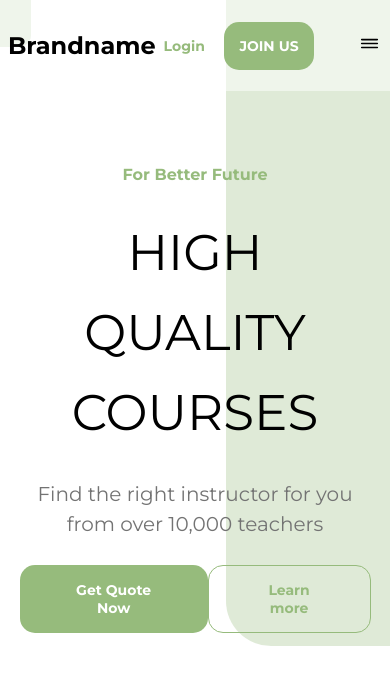
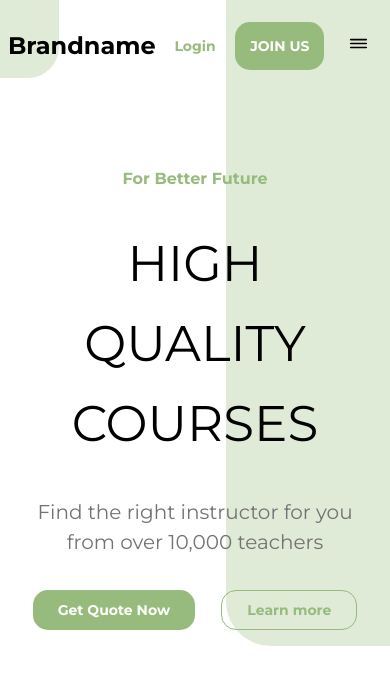
Before and after one commit to MuFReese/lending_school, a React (Vite) app: page / in a window 390 px wide. Shown: the top 684 px of the page. Built offline with nearby package versions, Linux system fonts and the light colour scheme.

Commit message:
Corrected component Button.tsx, move styles from stylled component in the file Button.module.scss

```diff
--- a/package.json
+++ b/package.json
@@ -26,6 +26,7 @@
     "eslint-plugin-react-hooks": "^5.2.0",
     "eslint-plugin-react-refresh": "^0.4.19",
     "globals": "^16.0.0",
+    "sass": "^1.89.2",
     "typescript": "~5.8.3",
     "typescript-eslint": "^8.30.1",
     "vite": "^6.3.5",
--- a/src/components/Button.tsx
+++ /dev/null
@@ -1,77 +0,0 @@
-import styled from "styled-components"
-
-
-
-
-export default function Button({title,...rest}: ButtonProps) {
-
-
-
-  return (
-    <StyleButton
-
-      {...rest}
-    >
-      {title}
-    </StyleButton>
-  )
-}
-
-interface ButtonProps extends React.ButtonHTMLAttributes<HTMLButtonElement>{
-  title: string
-  variant?: 'login'| 'join' | 'quoteNow' | 'learnMore'
-}
-
-const StyleButton = styled.button<Omit<ButtonProps, 'title'>>`
-  font-weight: bold;
-  transition: all 0.15s ease-in-out;
-
-  ${({variant}) =>
-    variant === 'login' && `
-
-      color: #96BB7C;
-      &:hover{
-        text-shadow: 0 0 3px #96BB7C;
-      }
-  `
-  }
-
-  ${({variant}) =>
-    variant === 'join' && `
-      color: white;
-      background: #96BB7C;
-      border-radius: 15px;
-      padding: 15px;
-      &:hover{
-        text-shadow: 0 0 5px white;
-        box-shadow: 1px 1px 5px black;
-      }
-  `
-  }
-
-  ${({variant}) =>
-    variant === 'quoteNow' && `
-      color: white;
-      background: #96BB7C;
-      border-radius: 15px;
-      padding: 15px 40px;
-      &:hover{
-        text-shadow: 0 0 5px white;
-        box-shadow: 1px 1px 5px black;
-      }
-  `
-  }
-
-  ${({variant}) =>
-    variant === 'learnMore' && `
-      color: #96BB7C;
-      border: 1px solid #96BB7C;
-      border-radius: 15px;
-      padding: 15px 40px;
-      &:hover{
-        text-shadow: 0 0 5px #96BB7C;
-        box-shadow: 0px 0px 5px #96BB7C;
-      }
-  `
-  }
-`
--- /dev/null
+++ b/src/components/Button/Button.module.scss
@@ -0,0 +1,59 @@
+$lightGreen: #96BB7C;
+
+
+.button{
+  font-weight: bold;
+  transition: all 0.15s ease-in-out;
+
+
+}
+
+.login{
+  color: $lightGreen;
+  &:hover{
+    text-shadow: 0 0 3px $lightGreen;
+  }
+}
+
+.join{
+  color: white;
+  background: $lightGreen;
+  border-radius: 15px;
+  padding: 15px;
+  &:hover{
+    text-shadow: 0 0 5px white;
+    box-shadow: 1px 1px 5px black;
+  }
+}
+
+.quoteNow{
+  color: white;
+  background: $lightGreen;
+  border-radius: 15px;
+  padding: 15px 40px;
+  &:hover{
+    text-shadow: 0 0 5px white;
+    box-shadow: 1px 1px 5px black;
+  }
+}
+
+.learnMore{
+  color: $lightGreen;
+  border: 1px solid $lightGreen;
+  border-radius: 15px;
+  padding: 15px 40px;
+  &:hover{
+    text-shadow: 0 0 5px $lightGreen;
+    box-shadow: 0px 0px 5px $lightGreen;
+  }
+}
+
+
+@media (max-width: 420px) {
+  .learnMore{
+    padding: 10px 25px;
+  }
+  .quoteNow{
+    padding: 10px 25px;
+  }
+}
--- /dev/null
+++ b/src/components/Button/Button.tsx
@@ -0,0 +1,23 @@
+// import styled from "styled-components"
+
+import styles from './Button.module.scss'
+
+
+export default function Button({title, variant,...rest}: ButtonProps) {
+
+
+
+  return (
+    <button
+      {...rest}
+      className={`${styles.button} ${styles[variant]}`}
+    >
+      {title}
+    </button>
+  )
+}
+
+interface ButtonProps extends React.ButtonHTMLAttributes<HTMLButtonElement>{
+  title: string
+  variant: 'login' | 'join' | 'quoteNow' | 'learnMore'
+}
--- a/src/components/component.module.css
+++ /dev/null
@@ -1,6 +0,0 @@
-
-
-
-.button{
-
-}
--- a/src/layouts/Header/Header.tsx
+++ b/src/layouts/Header/Header.tsx
@@ -1,4 +1,4 @@
-import Button from "../../components/Button"
+import Button from "../../components/Button/Button"
 import { headerContent } from "../../data"
 import BackgroundHeader from "./BackgroundHeader"
 import classes from './header.module.css'
--- a/src/layouts/Header/header.module.css
+++ b/src/layouts/Header/header.module.css
@@ -90,9 +90,9 @@
   .wrapHeaderText{
     width: 90%;
   }
-  /* .leftFond{
+  .leftFond{
   width: 15vw;
   height: 20vw;
   border-bottom-right-radius: 8vw;
-  } */
+  }
 }
--- a/src/layouts/Navigation/NavBar.tsx
+++ b/src/layouts/Navigation/NavBar.tsx
@@ -1,4 +1,4 @@
-import Button from '../../components/Button.tsx'
+import Button from '../../components/Button/Button.tsx'
 import { nav } from '../../data.ts'
 import { useMediaQuery } from 'react-responsive';
 import { IoReorderThreeOutline } from "react-icons/io5";
--- a/src/layouts/Navigation/navogation.css
+++ b/src/layouts/Navigation/navogation.css
@@ -9,7 +9,6 @@
   height: 91px;
   margin: 0 auto;
   position: fixed;
-  background-color: rgba(255, 255, 255, 0.5);
   top: 0;
 }
 
@@ -95,12 +94,12 @@
 
 @media (max-width: 1150px) {
   .wrapNav-navbar{
-    justify-content: space-around;
+    justify-content: space-between;
   }
 }
 
 @media (max-width: 799px) {
   .wrapNav-navbar{
-    justify-content: space-between;
+    justify-content: space-around;
   }
 }
```
Also changed, not shown: 1 other file (tests, documents, lock files or other folders).
